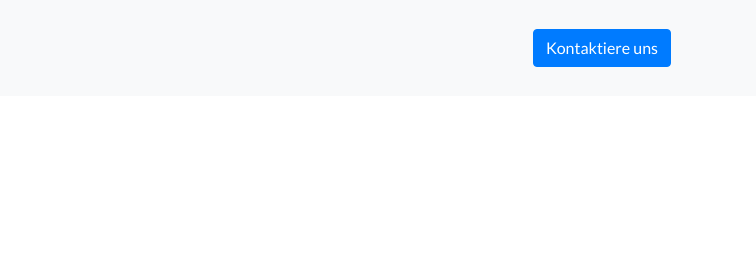
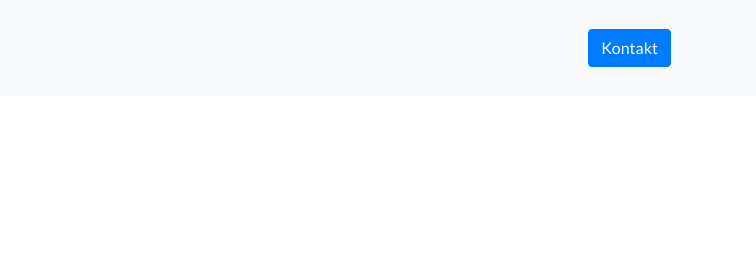
Before and after one commit to JustusFer/WebsiteSmartMait, a website: page datenschutz.html in a window 1280 px wide. Shown: the top 280 px of the page, 524-1280 px from the left. Drawn offline with Linux system fonts and the light colour scheme.

Commit message:
Update datenschutz.html

```diff
--- a/datenschutz.html
+++ b/datenschutz.html
@@ -93,7 +93,7 @@
           ><img src="img/logo.svg" alt="Logo SmartMait" widht="208" height="70"
         /></a>
         <a class="btn btn-primary" href="mailto:info@smartmait.de"
-          >Kontaktiere uns</a
+          >Kontakt</a
         >
       </div>
     </nav>
```
